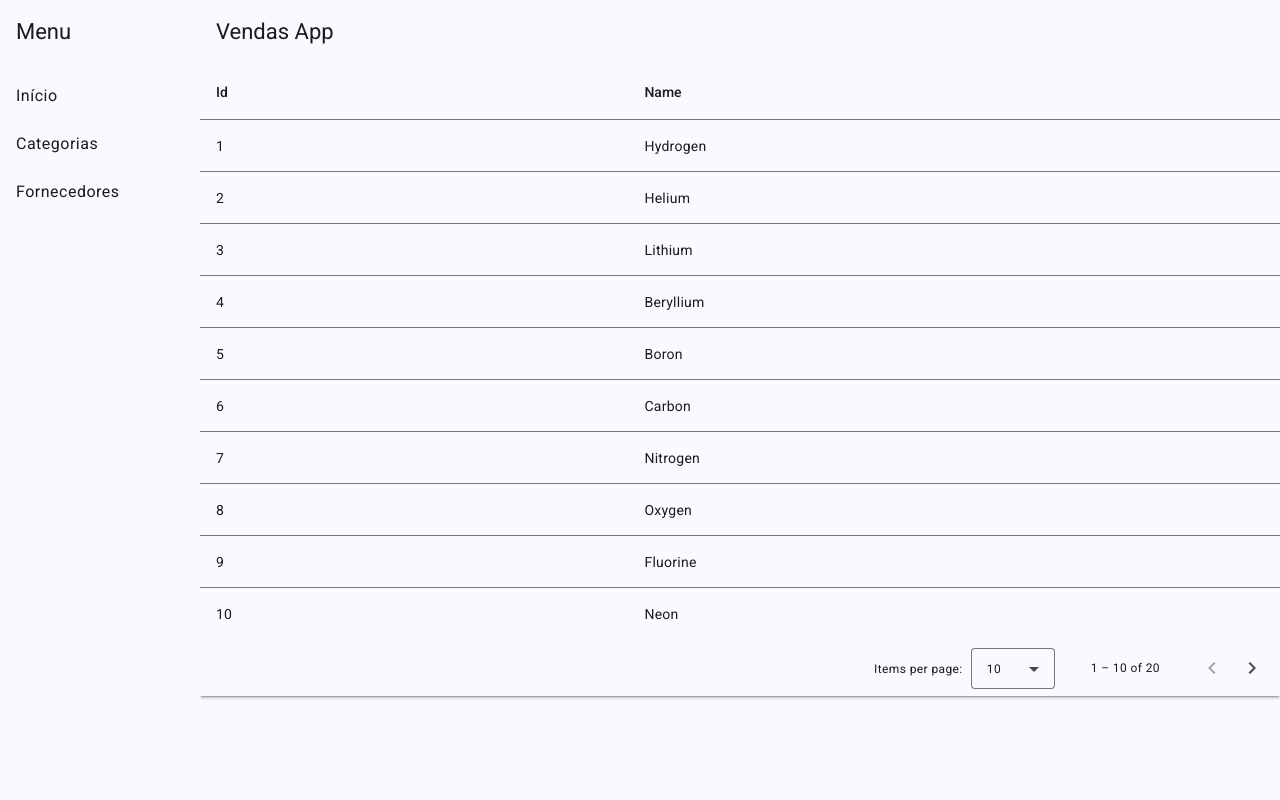
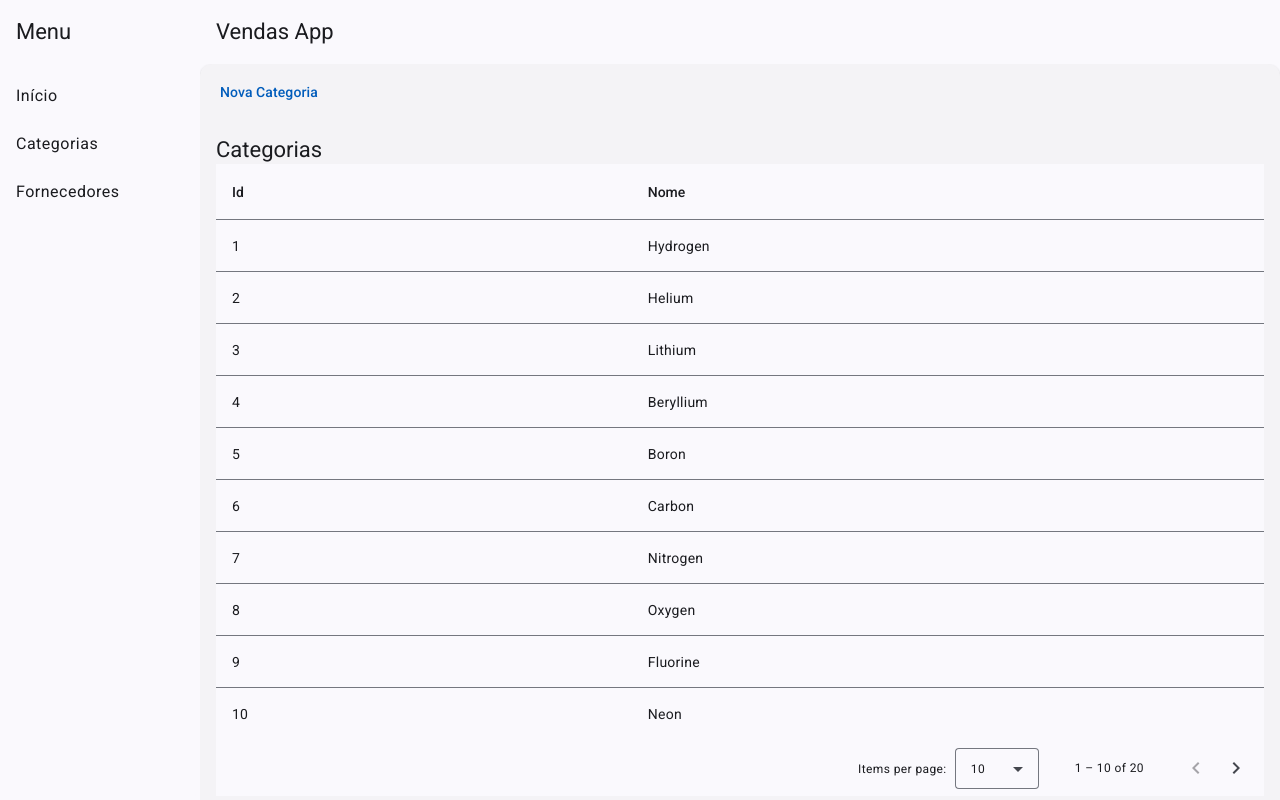
Before and after one commit to PADOCAS/Angular-17---Ebook-2024, an Angular app in the folder my-sales-app/: page /categorias in a window 1280 px wide. Built offline with nearby package versions, Linux system fonts and the light colour scheme.

Commit message:
Categorias melhorias

```diff
--- a/my-sales-app/src/app/categorias/categorias.component.html
+++ b/my-sales-app/src/app/categorias/categorias.component.html
@@ -1,26 +1,34 @@
-<div class="mat-elevation-z2">
+<mat-card>
+  <mat-card-actions>
+    <button mat-button>Nova Categoria</button>
+  </mat-card-actions>
+  <mat-card-header>
+    <mat-card-title>Categorias</mat-card-title>
+<!--    Subtitulo não fica legal aqui, sem necessidade, caso queira utilizar a data mat-card-subtitle-->
+<!--    <mat-card-subtitle>Lista de todas as Categorias</mat-card-subtitle>-->
+  </mat-card-header>
+  <mat-card-content>
     <table mat-table class="full-width-table" matSort aria-label="Elements">
       <!-- Id Column -->
       <ng-container matColumnDef="id">
         <th mat-header-cell *matHeaderCellDef mat-sort-header>Id</th>
-      <td mat-cell *matCellDef="let row">{{row.id}}</td>
+        <td mat-cell *matCellDef="let row">{{ row.id }}</td>
       </ng-container>
-
       <!-- Name Column -->
       <ng-container matColumnDef="name">
-      <th mat-header-cell *matHeaderCellDef mat-sort-header>Name</th>
-      <td mat-cell *matCellDef="let row">{{row.name}}</td>
+        <th mat-header-cell *matHeaderCellDef mat-sort-header>Nome</th>
+        <td mat-cell *matCellDef="let row">{{ row.name }}</td>
       </ng-container>
-
       <tr mat-header-row *matHeaderRowDef="displayedColumns"></tr>
-    <tr mat-row *matRowDef="let row; columns: displayedColumns;"></tr>
+      <tr mat-row *matRowDef="let row; columns: displayedColumns"></tr>
     </table>
-
-  <mat-paginator #paginator
-      [length]="dataSource.data.length"
+    <mat-paginator
+      #Paginator
+      [length]="dataSource?.data?.length"
       [pageIndex]="0"
       [pageSize]="10"
       [pageSizeOptions]="[5, 10, 20]"
-      aria-label="Select page">
+      aria-label="Selecione a Página">
     </mat-paginator>
-</div>
+  </mat-card-content>
+</mat-card>
```
Also changed, not shown: my-sales-app/src/app/categorias/categorias.component.ts (+8 -6 lines). Lines whose indentation alone changed are shown as unchanged.
